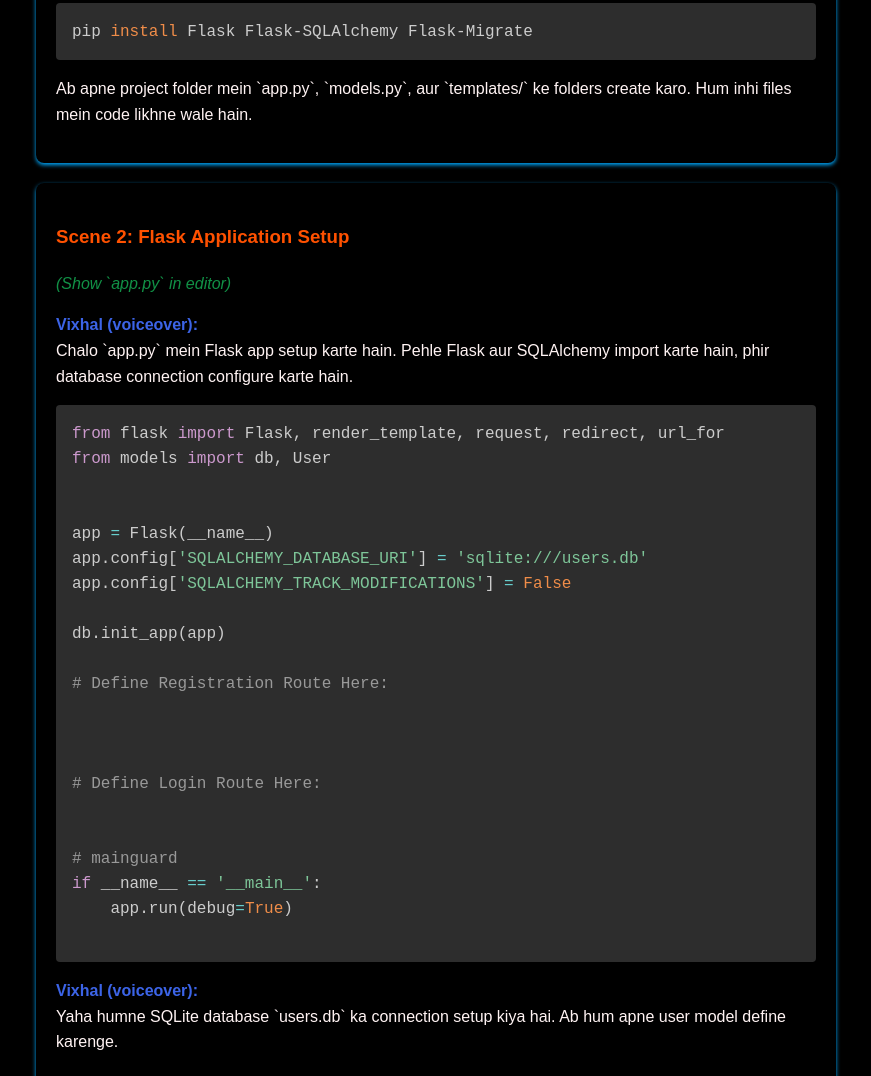
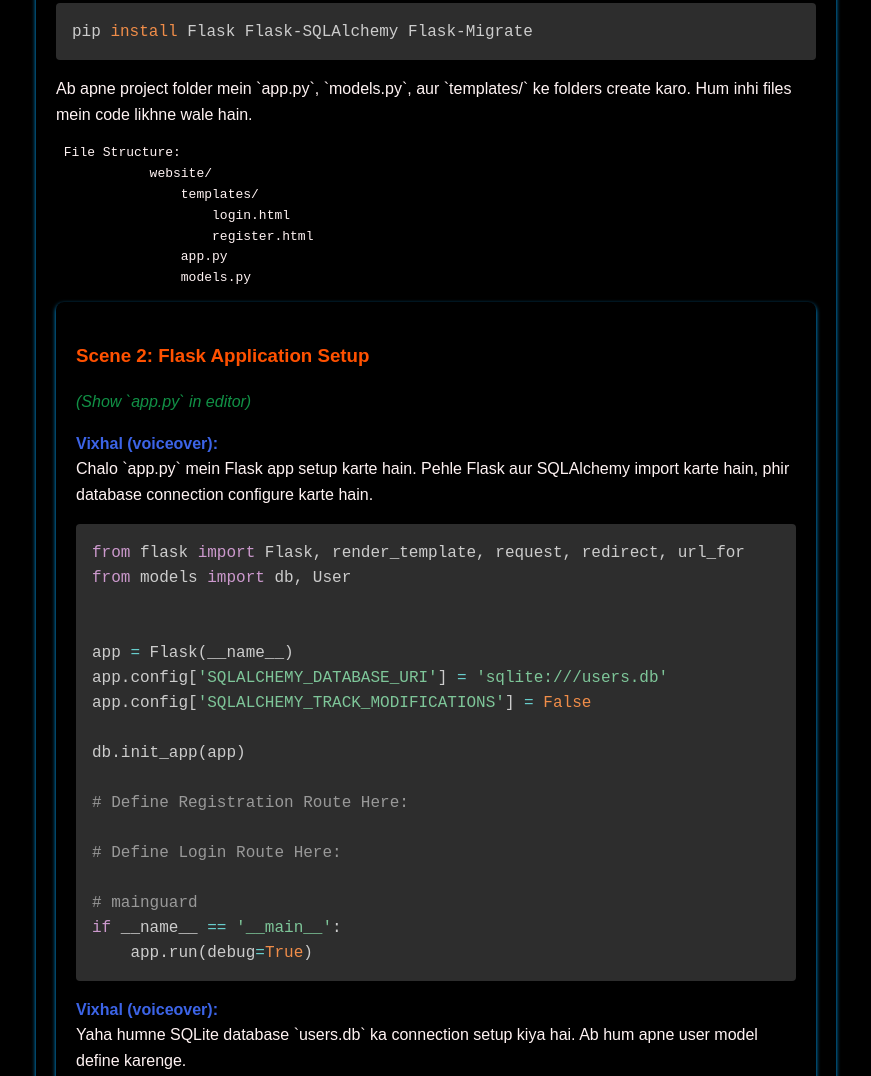
Before and after one commit to TheVixhal/thevixhal.github.io, a plain HTML site: page index.html in a window 1280 px wide. Shown: the part 734-1810 px from the top of the page, without its empty margins (204-1075 px from the left). Drawn offline with nearby package versions, Linux system fonts and the light colour scheme.

Commit message:
Update index.html

```diff
--- a/index.html
+++ b/index.html
@@ -72,6 +72,14 @@
         <pre><code class="language-bash">pip install Flask Flask-SQLAlchemy Flask-Migrate</code></pre>
 
         <p>Ab apne project folder mein `app.py`, `models.py`, aur `templates/` ke folders create karo. Hum inhi files mein code likhne wale hain.</p>
+
+        <pre><code> File Structure:
+            website/
+                templates/
+                    login.html
+                    register.html
+                app.py
+                models.py </code></pre
     </div>
 
     <div class="scene">
@@ -94,15 +102,11 @@
 
 # Define Registration Route Here:
 
-
-
 # Define Login Route Here:
-
 
 # mainguard
 if __name__ == '__main__':
     app.run(debug=True)
-
 </code></pre>
 
         <p><span class="speaker">Vixhal (voiceover):</span><br>
@@ -268,12 +272,11 @@
     </div>
 
     <div class="scene">
-        <h3 <h3 class="scene-title">Scene 10: Full app.py Code</h3>
+        <h3 <h3 class="scene-title">Full app.py Code</h3>
         <pre><code class="language-python">
 from flask import Flask, render_template, request, redirect, url_for
 from flask_migrate import Migrate
 from models import db, User
-
 
 app = Flask(__name__)
 app.config['SQLALCHEMY_DATABASE_URI'] = 'sqlite:///users.db'
@@ -309,13 +312,8 @@
             return "Invalid credentials, please try again."
     return render_template('login.html')
 
-
 if __name__ == '__main__':
-    app.run(debug=True)
-
-
-
-        </code></pre>
+    app.run(debug=True)</code></pre>
 
     <h2>Thank You For Reading!</h2>
     <p>Hope you enjoyed this tutorial. If you have any questions or need further clarification, please don't hesitate to ask. Happy coding!</p>
```
